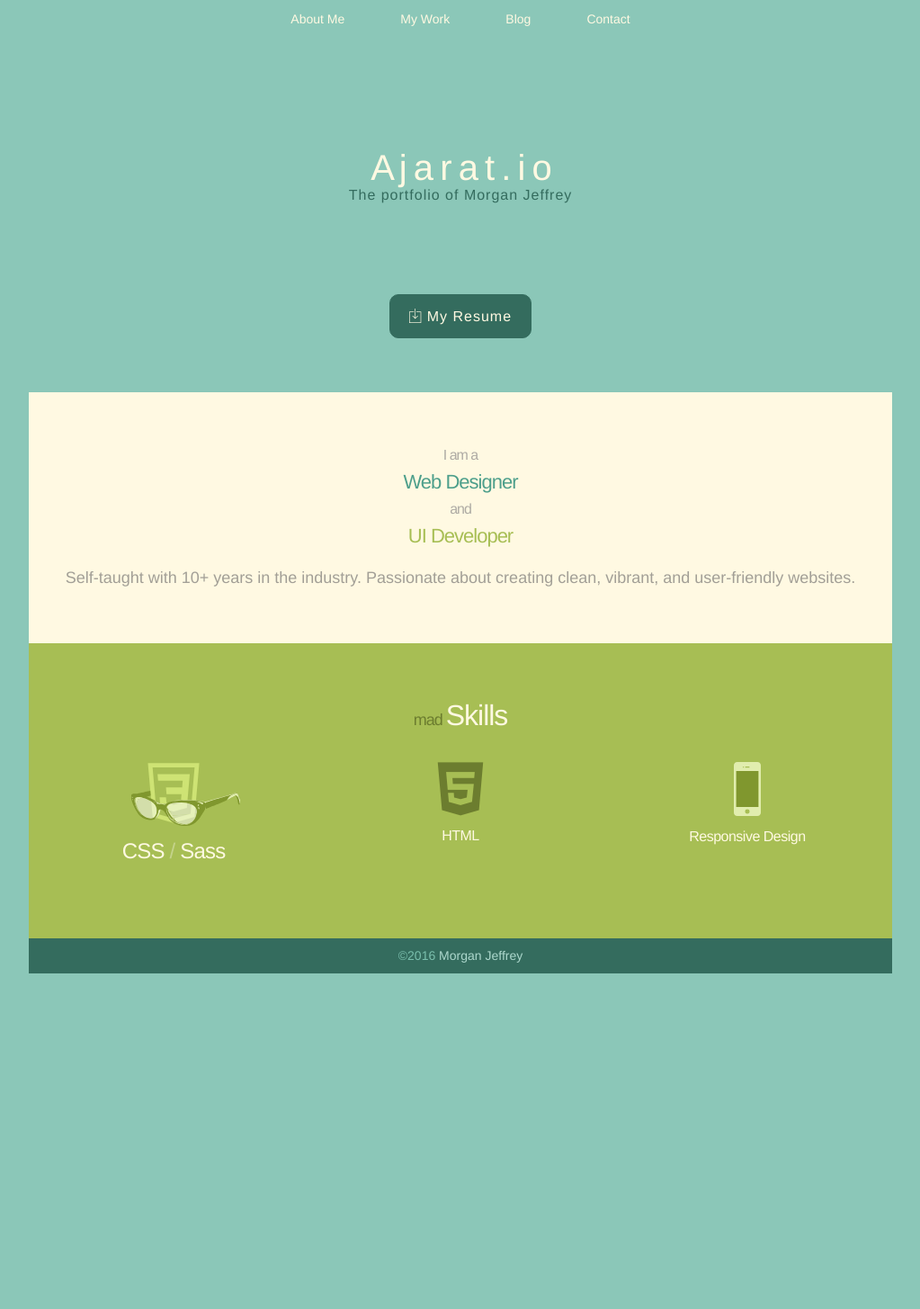
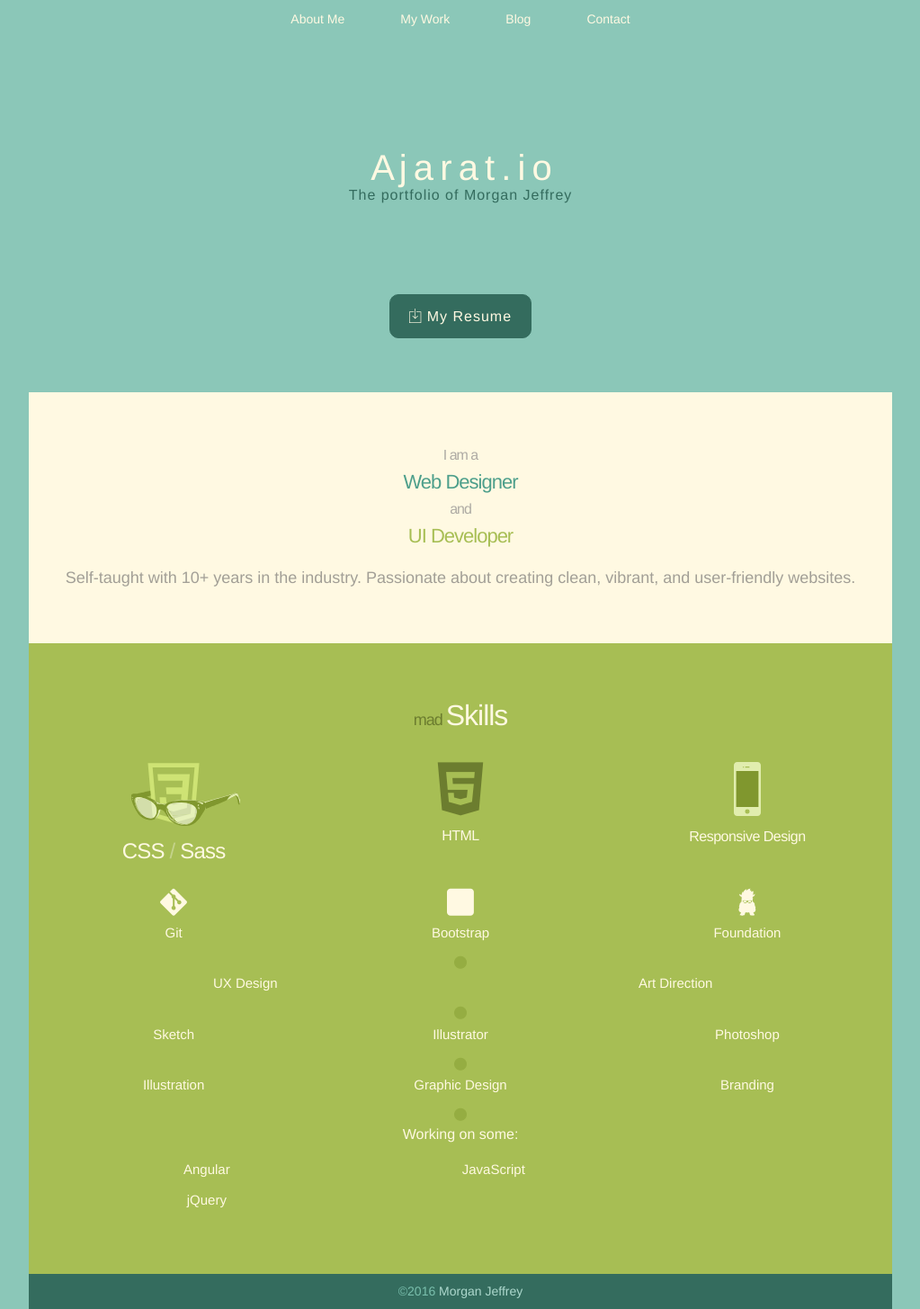
Before and after one commit to Ajarat/ajarat.github.io, a Jekyll site: the page built from index.html, in a window 1280 px wide. Shown: the whole page at 90% size, without its empty margins (128-1151 px from the left). Built offline with Jekyll 4.4.1, drawn with Linux system fonts in a browser that asks for light colours; before the commit the page ends 1082 px from its top, so only the background shows below that.

Commit message:
Added social icons. More work on skills section

```diff
--- a/_sass/_ajarat.scss
+++ b/_sass/_ajarat.scss
@@ -23,11 +23,17 @@
 [data-icon]:before { content: attr(data-icon); }
 
 [data-icon]:before,
+.i-behanced:before,
 .i-bootstrap:before,
+.i-circle:before,
 .i-download-o:before,
 .i-foundation:before,
 .i-git:before,
-.i-html5:before {
+.i-github:before,
+.i-html5:before,
+.i-linkedin:before,
+.i-rss:before,
+.i-send:before {
   display: inline-block;
   font-family: "ajarat";
   font-style: normal;
@@ -42,8 +48,14 @@
   font-smoothing: antialiased;
 }
 
+.i-behanced:before { content: "\f106"; }
 .i-bootstrap:before { content: "\f101"; }
+.i-circle:before { content: "\f105"; }
 .i-download-o:before { content: "\f100"; }
 .i-foundation:before { content: "\f102"; }
 .i-git:before { content: "\f103"; }
+.i-github:before { content: "\f107"; }
 .i-html5:before { content: "\f104"; }
+.i-linkedin:before { content: "\f108"; }
+.i-rss:before { content: "\f109"; }
+.i-send:before { content: "\f10a"; }
--- a/_sass/_resume.scss
+++ b/_sass/_resume.scss
@@ -143,4 +143,20 @@ section.container {
     font-size: $font-size-base;
   }
 
+  .i-git,
+  .i-bootstrap,
+  .i-foundation {
+    font-size: 30px;
+  }
+
+  h6 {
+    margin-bottom: $margin-large;
+  }
+
+  .i-circle {
+    font-size: $font-size-small;
+    line-height: 1;
+    color: darken($brand-success, 7%);
+  }
+
 }
--- a/index.html
+++ b/index.html
@@ -55,6 +55,93 @@ layout: default
     </div>
   </div>
 
+  <div class="row">
+    <div class="one-third columns">
+      <i class="i-git"></i>
+      <h6>Git</h6>
+    </div>
+    <div class="one-third columns">
+      <i class="i-bootstrap"></i>
+      <h6>Bootstrap</h6>
+    </div>
+    <div class="one-third columns">
+      <i class="i-foundation"></i>
+      <h6>Foundation</h6>
+    </div>
+  </div>
+
+  <div class="row">
+    <div class="twelve columns">
+      <i class="i-circle"></i>
+    </div>
+  </div>
+
+  <div class="row">
+    <div class="one-half columns">
+      <h6>UX Design</h6>
+    </div>
+    <div class="one-half columns">
+      <h6>Art Direction</h6>
+    </div>
+  </div>
+
+  <div class="row">
+    <div class="twelve columns">
+      <i class="i-circle"></i>
+    </div>
+  </div>
+
+  <div class="row">
+    <div class="one-third columns">
+      <h6>Sketch</h6>
+    </div>
+    <div class="one-third columns">
+      <h6>Illustrator</h6>
+    </div>
+    <div class="one-third columns">
+      <h6>Photoshop</h6>
+    </div>
+  </div>
+
+  <div class="row">
+    <div class="twelve columns">
+      <i class="i-circle"></i>
+    </div>
+  </div>
+
+  <div class="row">
+    <div class="one-third columns">
+      <h6>Illustration</h6>
+    </div>
+    <div class="one-third columns">
+      <h6>Graphic Design</h6>
+    </div>
+    <div class="one-third columns">
+      <h6>Branding</h6>
+    </div>
+  </div>
+
+  <div class="row">
+    <div class="twelve columns">
+      <i class="i-circle"></i>
+    </div>
+  </div>
+
+  <div class="row">
+    <div class="twelve columns">
+      <p>Working on some:</p>
+    </div>
+    <div class="one-third columns">
+      <h6>Angular</h6>
+    </div>
+    <div class="one-third columns">
+      <h6>JavaScript</h6>
+    </div>
+    <div class="one-third columns">
+      <h6>jQuery</h6>
+    </div>
+  </div>
+
 </section>
 
 {% include footer.html %}
```
Also changed, not shown: assets/fonts/ajarat.ttf, assets/fonts/ajarat.woff, 2 other files.
